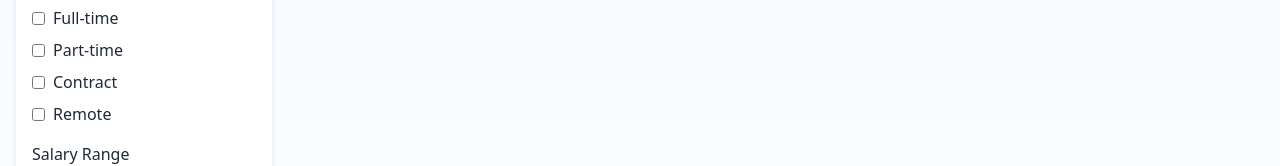
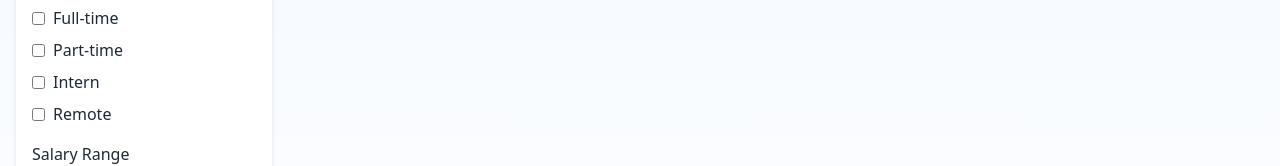
Before and after one commit to sital002/job-portal, a React (Vite) app in the folder apps/app/: page /jobs in a window 1280 px wide. Shown: the part 470-636 px from the top of the page. Built offline with nearby package versions, Linux system fonts and the light colour scheme; no server answers.

Commit message:
searchbar... functionality

```diff
--- a/apps/app/src/components/filter-sidebar/filter-sidebar.tsx
+++ b/apps/app/src/components/filter-sidebar/filter-sidebar.tsx
@@ -1,7 +1,15 @@
-import React from 'react';
-import { motion } from 'framer-motion';
+import React, { useState } from "react";
+import { motion } from "framer-motion";
+import { Filter } from "../../pages/jobs-page/Jobs-page";
 
-const FilterSidebar: React.FC = () => {
+type FilterSidebarProps = {
+  filter: Filter;
+  setFilter: (filter: Filter) => void;
+};
+const FilterSidebar: React.FC<FilterSidebarProps> = ({ filter, setFilter }) => {
+
+  const [datePosted, setDatePosted] = useState<number>(0);
+
   return (
     <motion.aside
       initial={{ opacity: 0, x: -50 }}
@@ -13,7 +21,7 @@ const FilterSidebar: React.FC = () => {
       <div className="space-y-4">
         <div>
           <h3 className="font-medium mb-2">Date Posted</h3>
-          <select className="w-full px-2 py-1 border rounded-md">
+          <select className="w-full px-2 py-1 border rounded-md" value={datePosted} >
             <option>Anytime</option>
             <option>Past 24 hours</option>
             <option>Past week</option>
@@ -33,7 +41,7 @@ const FilterSidebar: React.FC = () => {
             </label>
             <label className="flex items-center">
               <input type="checkbox" className="mr-2" />
-              Contract
+              Intern
             </label>
             <label className="flex items-center">
               <input type="checkbox" className="mr-2" />
@@ -43,14 +51,20 @@ const FilterSidebar: React.FC = () => {
         </div>
         <div>
           <h3 className="font-medium mb-2">Salary Range</h3>
-          <input type="range" className="w-full" min="0" max="100000" step="1000" />
+          <input
+            type="range"
+            className="w-full"
+            min="0"
+            max="50000"
+            step="1000"
+          />
         </div>
         <div>
           <h3 className="font-medium mb-2">Company</h3>
           <label className="flex items-center">
-              <input type="checkbox" className="mr-2" />
-             Google
-            </label>
+            <input type="checkbox" className="mr-2" />
+            Google
+          </label>
         </div>
       </div>
     </motion.aside>
--- a/apps/app/src/components/search-bar/search-bar.tsx
+++ b/apps/app/src/components/search-bar/search-bar.tsx
@@ -1,7 +1,19 @@
-import React from 'react';
-import { motion } from 'framer-motion';
+import React, { useState } from "react";
+import { motion } from "framer-motion";
+import { Filter } from "../../pages/jobs-page/Jobs-page";
 
-const SearchBar: React.FC = () => {
+type SearchbarProps = {
+  filter: Filter;
+  setFilter: (filter: Filter) => void;
+};
+const SearchBar: React.FC<SearchbarProps> = ({ setFilter, filter }) => {
+  const [title, setTitle] = useState<string>("");
+  const [location, setLocation] = useState<string>("");
+
+  const handleSubmit = (e: React.FormEvent<HTMLFormElement>) => {
+    e.preventDefault();
+    setFilter({ ...filter, title, location });
+  };
   return (
     <motion.div
       initial={{ opacity: 0, y: 50 }}
@@ -9,13 +21,17 @@ const SearchBar: React.FC = () => {
       transition={{ duration: 0.5 }}
       className="bg-white rounded-lg shadow-md p-4"
     >
-      <form className="flex flex-col md:flex-row gap-4">
+      <form className="flex flex-col md:flex-row gap-4" onSubmit={handleSubmit}>
         <input
           type="text"
+          value={title}
+          onChange={(e) => setTitle(e.target.value)}
           placeholder="Search job title or keyword"
           className="flex-grow px-4 py-2 border rounded-md focus:outline-none focus:ring-2 focus:ring-green-500"
         />
         <input
+          value={location}
+          onChange={(e) => setLocation(e.target.value)}
           type="text"
           placeholder="Country or timezone"
           className="flex-grow px-4 py-2 border rounded-md focus:outline-none focus:ring-2 focus:ring-green-500"
--- a/apps/app/src/pages/jobs-page/Jobs-page.tsx
+++ b/apps/app/src/pages/jobs-page/Jobs-page.tsx
@@ -1,10 +1,26 @@
-import React from "react";
+import React, { useState } from "react";
 import SearchBar from "../../components/search-bar/search-bar";
 import JobList from "../../components/job-list/job-list";
 import FilterSidebar from "../../components/filter-sidebar/filter-sidebar";
 import { motion } from "framer-motion";
+export type Filter={
+  title:string,
+  location:string,
+  type:string,
+  minSalary:number,
+  maxSalary:number,
+  datePosted:string
+}
+const JobPage: React.FC = () => {
+  const [filter,setFilter]=useState({
+    title:"",
+    location:"",
+    type:"",
+    minSalary:0,
+    maxSalary:100000,
+    datePosted:"Anytime"
 
-const JobPage: React.FC = () => {
+  })
 
   return (
     <div className="min-h-screen bg-gradient-to-b from-blue-50 to-white text-gray-800">
@@ -17,9 +33,9 @@ const JobPage: React.FC = () => {
         >
           Find your dream job
         </motion.h1>
-        <SearchBar />
+        <SearchBar setFilter={setFilter} filter={filter} />
         <div className="flex flex-col md:flex-row gap-8 mt-8">
-          <FilterSidebar />
+          <FilterSidebar setFilter={setFilter} filter={filter} />
           <JobList />
         </div>
       </main>
```
